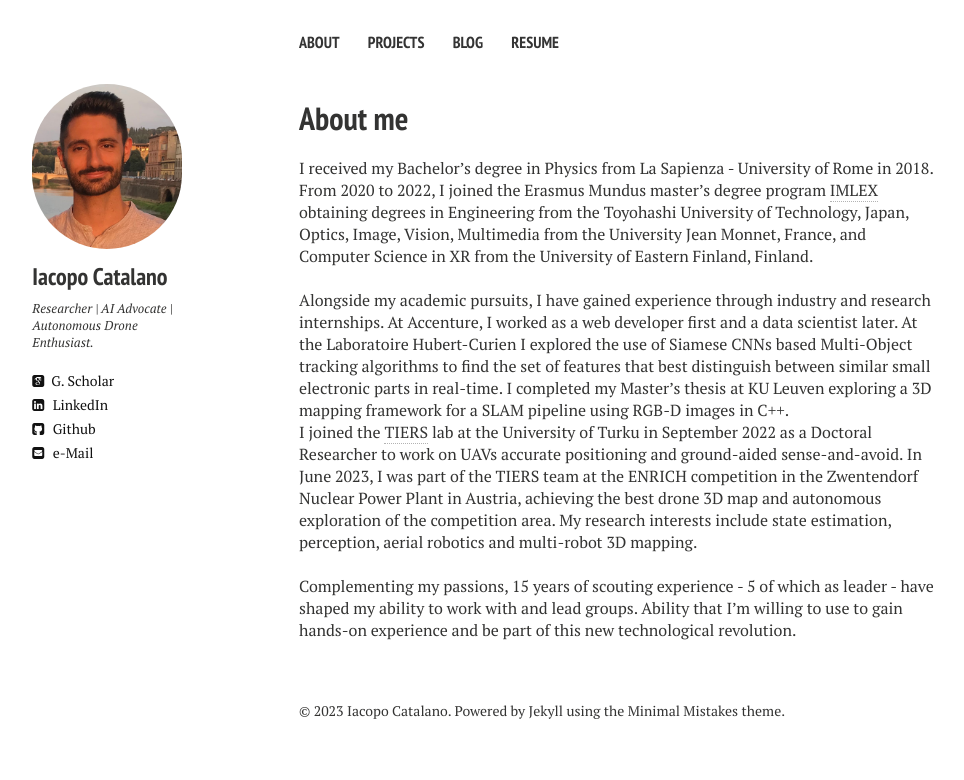
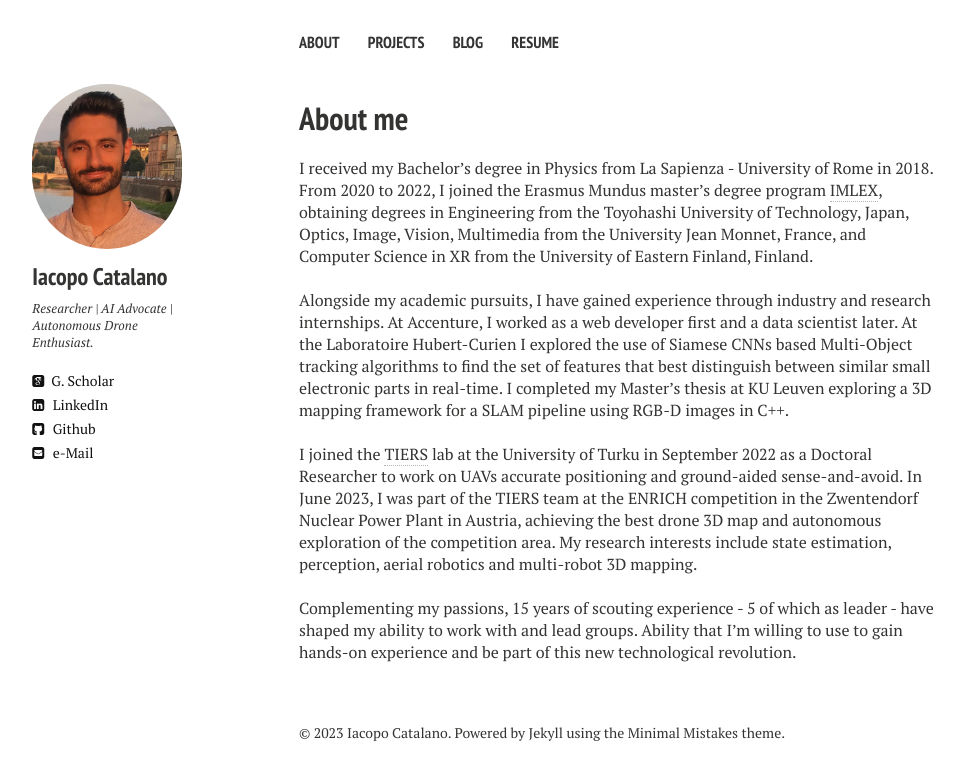
Before and after one commit to IacopomC/iacopomc.github.io, a Jekyll site: the page built from index.md, in a window 1280 px wide. Shown: the top 780 px of the page, without its empty margins (21-985 px from the left). Built offline with Jekyll 4.4.1, drawn with Linux system fonts in a browser that asks for light colours; nearby versions of some CDN libraries.

Commit message:
update intro

```diff
--- a/index.md
+++ b/index.md
@@ -5,12 +5,14 @@ description: About me section
 tags: [Jekyll, theme, responsive, blog, template]
 ---
 
-I received my Bachelor's degree in Physics from La Sapienza - University of Rome in 2018. From 2020 to 2022, I joined the Erasmus Mundus master's degree program [IMLEX](https://imlex.org/) obtaining degrees in Engineering from the Toyohashi University of Technology, Japan, Optics, Image, Vision, Multimedia from the University Jean Monnet, France, and Computer Science in XR from the University of Eastern Finland, Finland.
+I received my Bachelor's degree in Physics from La Sapienza - University of Rome in 2018. From 2020 to 2022, I joined the Erasmus Mundus master's degree program [IMLEX](https://imlex.org/), obtaining degrees in Engineering from the Toyohashi University of Technology, Japan, Optics, Image, Vision, Multimedia from the University Jean Monnet, France, and Computer Science in XR from the University of Eastern Finland, Finland.
 
 <br/>
 
 Alongside my academic pursuits, I have gained experience through industry and research internships. At Accenture, I worked as a web developer first and a data scientist later. At the Laboratoire Hubert-Curien I explored the use of Siamese CNNs based Multi-Object tracking algorithms to find the set of features that best distinguish between similar small electronic parts in real-time. I completed my Master's thesis at KU Leuven exploring a 3D mapping framework for a SLAM pipeline using RGB-D images in C++.
 
+<br/>
+
 I joined the [TIERS](http://tiers.utu.fi/) lab at the University of Turku in September 2022 as a Doctoral Researcher to work on UAVs accurate positioning and ground-aided sense-and-avoid. In June 2023, I was part of the TIERS team at the ENRICH competition in the Zwentendorf Nuclear Power Plant in Austria, achieving the best drone 3D map and autonomous exploration of the competition area. My research interests include state estimation, perception, aerial robotics and multi-robot 3D mapping.
 
 <br/>
```
Also changed, not shown: about.md (+3 -1 lines).
